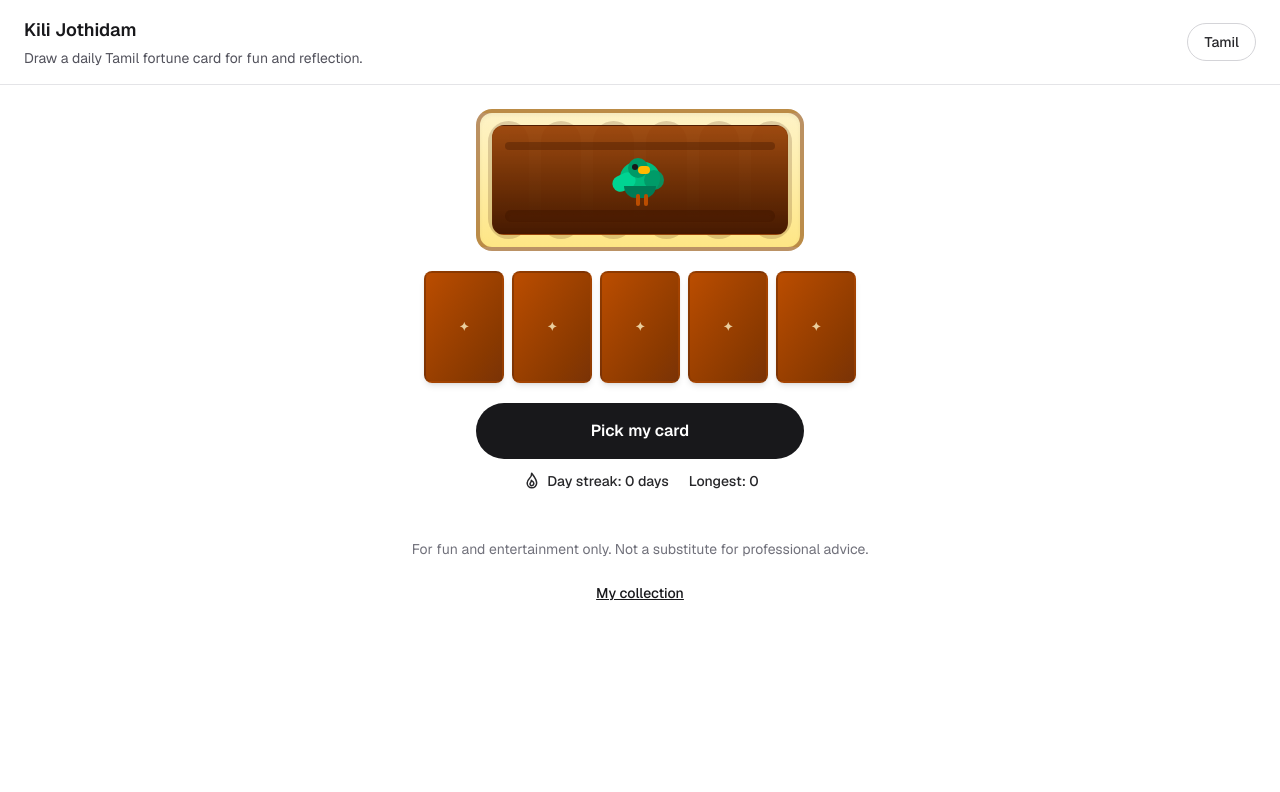
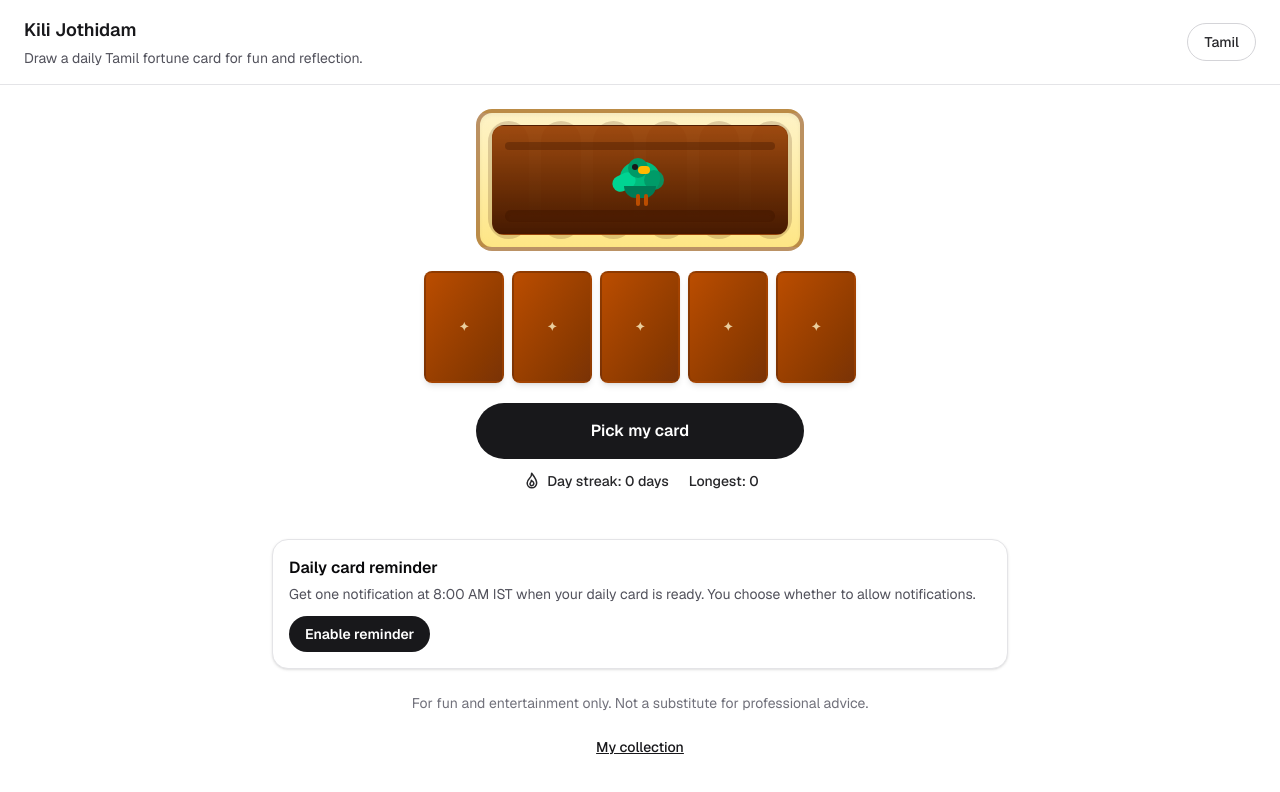
Before and after one commit to selvaganapathi-coder/jothidam, a Next.js app: page /en in a window 1280 px wide. Shown: the top 792 px of the page. Built offline with nearby package versions, Linux system fonts and the light colour scheme; no server answers.

Commit message:
Add explicit daily reminder opt-in

```diff
--- a/src/app/[locale]/page.tsx
+++ b/src/app/[locale]/page.tsx
@@ -2,6 +2,7 @@ import { getTranslations } from "next-intl/server";
 import { setRequestLocale } from "next-intl/server";
 
 import { DailyPickExperience } from "@/components/home/daily-pick-experience";
+import { ReminderOptIn } from "@/components/reminders/reminder-opt-in";
 import { Link } from "@/i18n/navigation";
 import { routing } from "@/i18n/routing";
 
@@ -19,6 +20,7 @@ export default async function HomePage({ params }: HomePageProps) {
   return (
     <main className="mx-auto flex w-full max-w-3xl flex-1 flex-col gap-6 pb-10">
       <DailyPickExperience />
+      <div className="px-4"><ReminderOptIn /></div>
       <p className="px-4 text-center text-sm text-zinc-500 dark:text-zinc-400">
         {tDisclaimer("entertainment")}
       </p>
```
